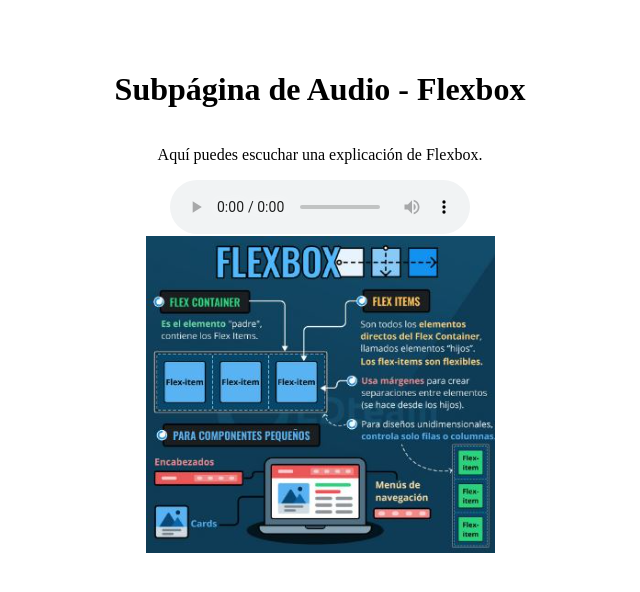
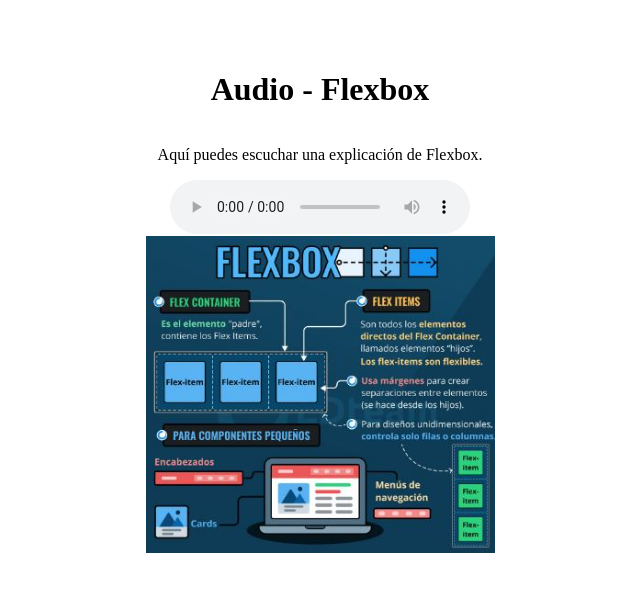
Before and after one commit to JorgeEsneiderOsorio/JorgeEsneiderOsorio.github.io, a plain HTML site: page fase3/AudioExplicativo.html in a window 1280 px wide. Shown: the whole page, without its empty margins (320-960 px from the left). Drawn offline with Linux system fonts and the light colour scheme.

Commit message:
Update AudioExplicativo.html

```diff
--- a/fase3/AudioExplicativo.html
+++ b/fase3/AudioExplicativo.html
@@ -15,7 +15,7 @@
 </head>
 <body>
     <div class="container">
-        <h1>Subpágina de Audio - Flexbox</h1>
+        <h1>Audio - Flexbox</h1>
         <p>Aquí puedes escuchar una explicación de Flexbox.</p>
 
         <audio controls>
```
